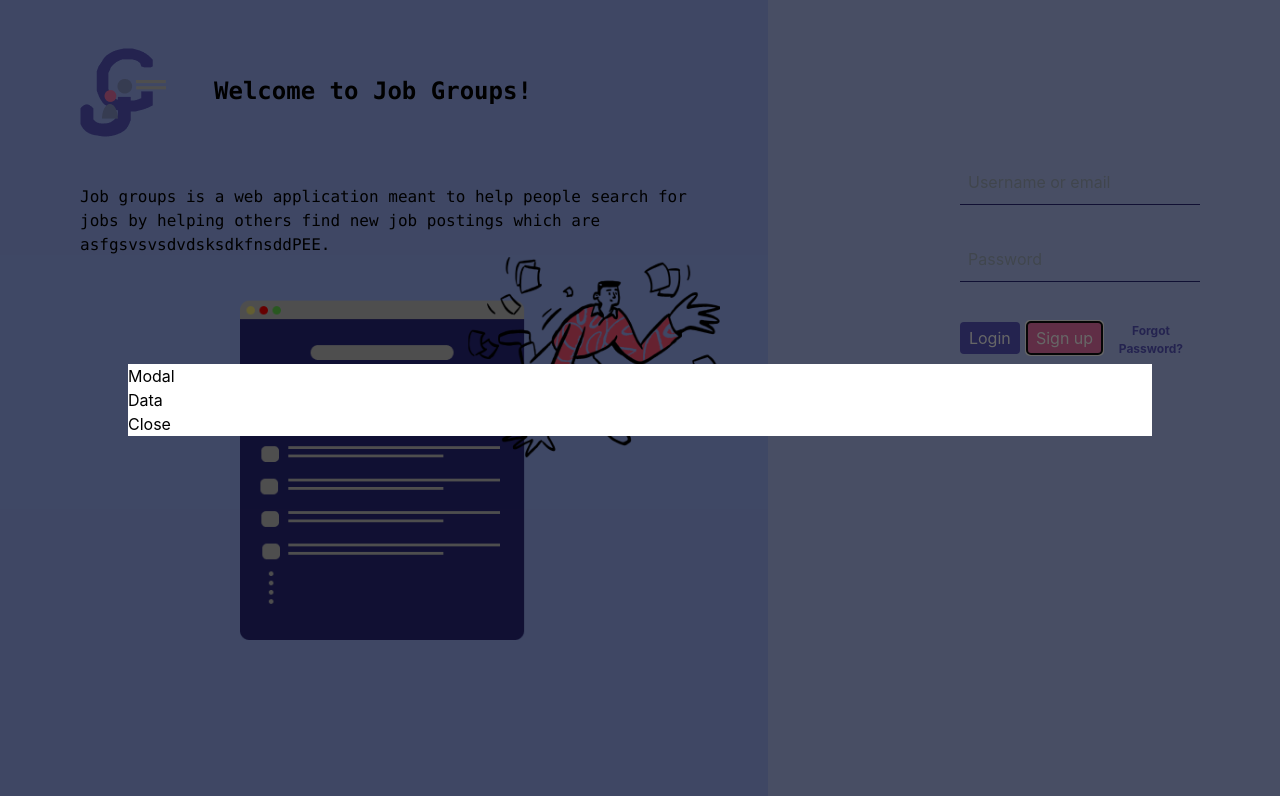
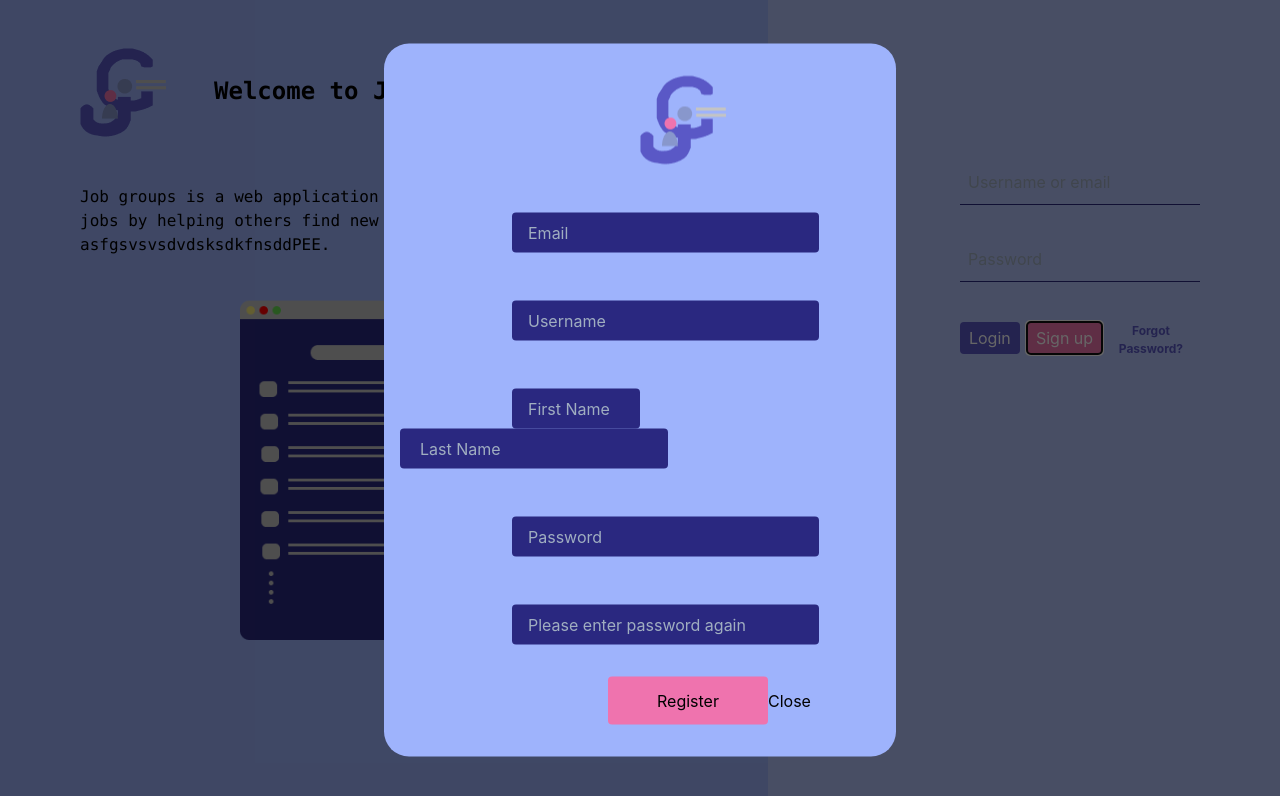
Before and after one commit to papertran/job-groups, a React (Create React App) app in the folder frontend/: page / in a window 1280 px wide. Both pictures are taken after a click on the button "Sign up". Shown: the top 796 px of the page. Built offline with nearby package versions, Linux system fonts and the light colour scheme.

Commit message:
register page

```diff
--- a/frontend/src/components/Login.js
+++ b/frontend/src/components/Login.js
@@ -58,8 +58,6 @@ class Login extends React.Component {
                         {/* POPUP */}
                         <button onClick={ this.showModal } class="w-20 h-8 bg-mainpink hover:bg-secpurple text-white rounded" type="button">Sign up</button>
                         <Modal show={ this.state.show } handleClose={this.hideModal}>
-                            <p>Modal</p>
-                            <p>Data</p>
                         </Modal>
                         {/* POPUP */}
 
@@ -76,21 +74,4 @@ class Login extends React.Component {
     }
 }
 
-// const Modal = ({ handleClose, show, children }) => {
-//     const showHideClassName = show ? 'modal display-block' : 'modal display-none';
-
-//     return (
-//       <div className={showHideClassName}>
-//         <section className='modal-main'>
-//           {children}
-//           <button
-//             onClick={handleClose}
-//           >
-//             Close
-//           </button>
-//         </section>
-//       </div>
-//     );
-// };
-
 export default Login;
--- a/frontend/src/components/Modal.js
+++ b/frontend/src/components/Modal.js
@@ -5,8 +5,26 @@ const Modal = ({ handleClose, show, children }) => {
 
     return (
         <div className={ showHideClassName }>
+
             <section className="modal-main">
-                { children }
+                {/* { children } */}
+                <img class="pt-8 pl-64" src={require('../images/Logo.png')} alt="logo"/>
+
+                <input class="modalinput" type="text" placeholder="Email"/>
+                <br/>
+                <input class="modalinput" type="text" placeholder="Username"/>
+                <br/>
+
+                <input class="bg-darkpurple rounded w-1/4 h-10 mt-12 ml-32 pl-4" type="text" placeholder="First Name"/>
+                <input class="bg-darkpurple rounded w-36 h-10 ml-4 pl-5" type="text" placeholder="Last Name"/>
+
+                <input class="modalinput" type="password" placeholder="Password"/>
+                <br/>
+                <input class="modalinput" type="password" placeholder="Please enter password again"/>
+                <br/>
+
+                <button class="bg-mainpink w-40 h-12 ml-56 mt-8 mb-8 rounded">Register</button>
+
                 <button onClick={ handleClose }>
                     Close
                 </button>
--- a/frontend/src/index.css
+++ b/frontend/src/index.css
@@ -23,11 +23,12 @@ code {
 
 .modal-main {
     position:fixed;
-    background: white;
-    width: 80%;
+    background: #9EB3FC;
+    width: 40%;
     height: auto;
     top:50%;
     left:50%;
+    border-radius: 25px;
     transform: translate(-50%,-50%);
 
 }
--- a/frontend/src/tailwind.css
+++ b/frontend/src/tailwind.css
@@ -1,3 +1,8 @@
 @tailwind base;
 @tailwind components;
+
+.modalinput {
+    @apply bg-darkpurple rounded w-3/5 h-10 mt-12 ml-32 pl-4;
+}
+
 @tailwind utilities;
```
Also changed, not shown: frontend/src/tailwind.generated.css.
